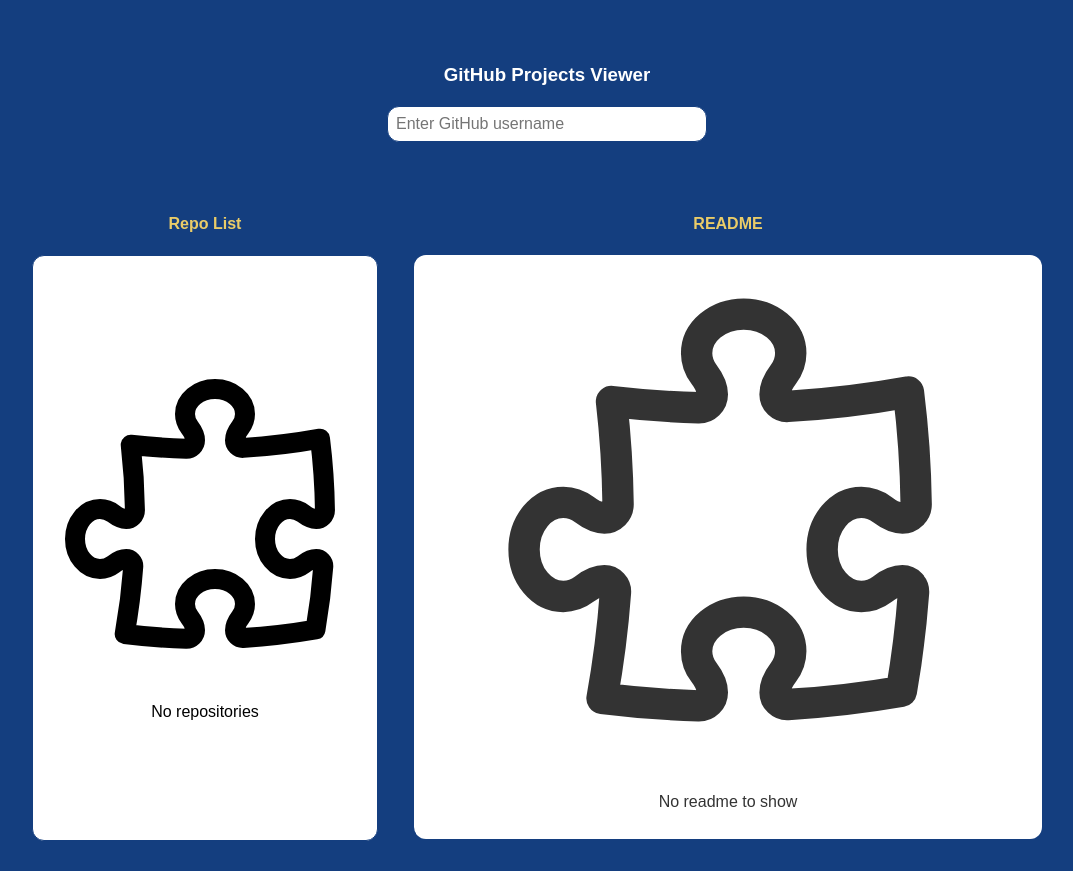
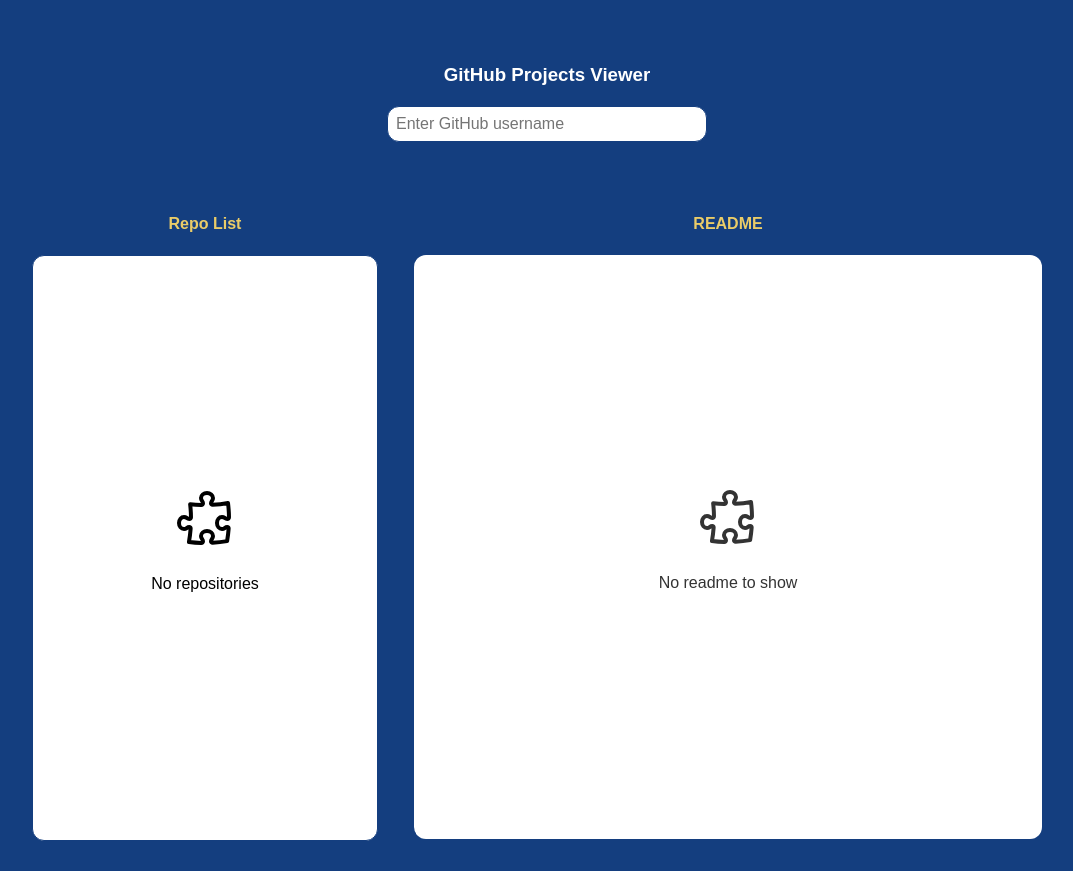
Before and after one commit to undefinedzain/d3labs, a React (Create React App) app: page / in a window 1280 px wide. Shown: the whole page, without its empty margins (93-1166 px from the left). Built offline with nearby package versions, Linux system fonts and the light colour scheme.

Commit message:
change svg size globally

```diff
--- a/src/index.css
+++ b/src/index.css
@@ -6,6 +6,11 @@
   -webkit-font-smoothing: antialiased;
   -moz-osx-font-smoothing: grayscale;
   background-color: #143E7F;
+}
+
+svg {
+  width: 64px;
+  height: 64px;
 }
 
 .App {
```
